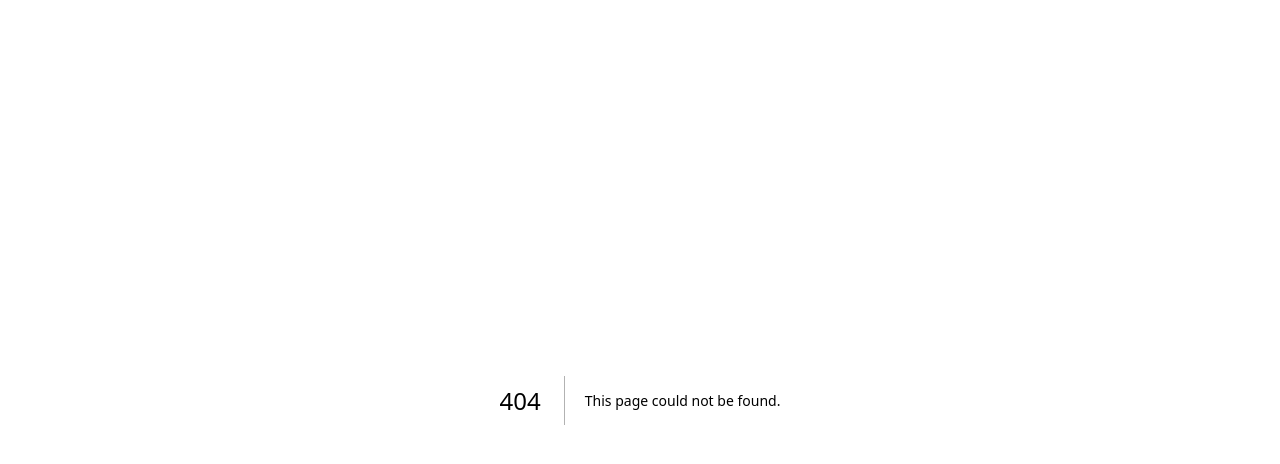
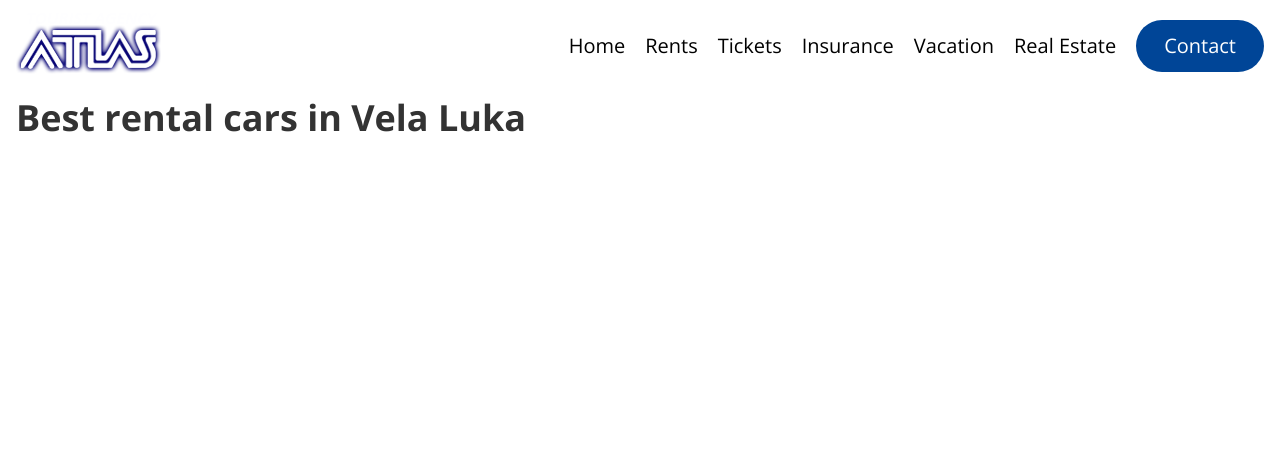
Before and after one commit to grom48/velaluka, a Next.js app: page /rental-car in a window 1280 px wide. Before the commit this address had no page. Shown: the top 464 px of the page. Built offline with nearby package versions, Linux system fonts and the light colour scheme.

Commit message:
Dodan rent routing

```diff
--- /dev/null
+++ b/src/components/rents/Navbar.tsx
@@ -0,0 +1,99 @@
+import React, { useState } from "react";
+import Link from "next/link";
+import Image from "next/image";
+import logo from "../../../public/assets/img/logo.svg";
+const Navbar = () => {
+  const [isOpen, setIsOpen] = useState(false);
+
+  const toggleMenu = () => {
+    setIsOpen(!isOpen);
+  };
+  return (
+    <nav className="container mx-auto px-4 flex items-center justify-between">
+      <div className="logo">
+        <Link href="/">
+          <Image src={logo} alt="Atlas Vela Luka Touristic Agency Logo" />
+        </Link>
+      </div>
+      <ul className="links flex items-center gap-5 text-xl">
+        <li>
+          <Link href={"/"}>Home</Link>
+        </li>
+        <div className="dropdown">
+          <button className="dropbtn">Rents</button>
+          <div className="dropdown-content">
+            <Link href={"/renta-car"}>Renta Car</Link>
+            <Link href={"/renta-scooter"}>Renta Scooter</Link>
+            <Link href={"/renta-boat"}>Renta Boat</Link>
+            <Link href={"/renta-bicycle"}>Renta Bicycle</Link>
+          </div>
+        </div>
+        <li>
+          <Link href={"/transfer"}>Tickets</Link>
+        </li>
+        <li>
+          <Link href={"/insurance"}>Insurance</Link>
+        </li>
+        <li>
+          <Link href={"/vacation"}>Vacation</Link>
+        </li>
+        <li>
+          <Link href={"/real-estate"}>Real Estate</Link>
+        </li>
+        <li className="bg-oceanBlue py-3 px-7 rounded-full">
+          <Link className="text-white" href={"/contact"}>
+            Contact
+          </Link>
+        </li>
+      </ul>
+      <div className="overlay" style={{ width: isOpen ? "100%" : "0%" }}>
+        <ul>
+          <li>
+            <Link href={"/"}>Home</Link>
+          </li>
+          <li>
+            <Link href="">Rents</Link>
+          </li>
+          <li>
+            <Link href={"/transfer"}>Tickets</Link>
+          </li>
+          <li>
+            <Link href={"/insurance"}>Insurance</Link>
+          </li>
+          <li>
+            <Link href={"/vacation"}>Vacation</Link>
+          </li>
+          <li>
+            <Link href={"/real-estate"}>Real Estate</Link>
+          </li>
+          <li className="bg-oceanBlue py-3 px-7 rounded-full">
+            <Link className="text-white" href={"/contact"}>
+              Contact
+            </Link>
+          </li>
+        </ul>
+      </div>
+      <div className="hamburger" onClick={toggleMenu}>
+        <svg
+          className={
+            isOpen ? "ham hamRotate180 ham5 active" : "ham hamRotate180 ham5"
+          }
+          viewBox="0 0 100 100"
+          width="80"
+        >
+          <path
+            className="line top"
+            d="m 30,33 h 40 c 0,0 8.5,-0.68551 8.5,10.375 0,8.292653 -6.122707,9.002293 -8.5,6.625 l -11.071429,-11.071429"
+          />
+          <path className="line middle" d="m 70,50 h -40" />
+          <path
+            className="line bottom"
+            d="m 30,67 h 40 c 0,0 8.5,0.68551 8.5,-10.375 0,-8.292653 -6.122707,-9.002293 -8.5,-6.625 l -11.071429,11.071429"
+          />
+        </svg>
+      </div>
+    </nav>
+  );
+};
+
+export default Navbar;
--- /dev/null
+++ b/src/components/rents/Rents.tsx
@@ -0,0 +1,13 @@
+import React from "react";
+
+const Rents = () => {
+  return (
+    <>
+      <section className="container mx-auto px-4 flex items-center justify-between">
+        <h1 className="main-title">Best rental cars in Vela Luka</h1>
+      </section>
+    </>
+  );
+};
+
+export default Rents;
--- /dev/null
+++ b/src/pages/api/cars.ts
@@ -0,0 +1,27 @@
+import car from "../../../public/assets/img/car-small.png";
+
+interface Cars {
+  id: number;
+  title: string;
+  spec: string;
+  image: {
+    src: any;
+    alt: string;
+  };
+  stars: number;
+}
+
+const cars: Cars[] = [
+  {
+    id: 1,
+    title: "Chevrolet Lacetti",
+    spec: "Eurosuper 95 AC Car radio Airbag 5 doors",
+    image: {
+      src: car,
+      alt: "Chevrolet Lacetti - rental car in Vela Luka Korčula",
+    },
+    stars: 3,
+  },
+];
+
+export default cars;
--- /dev/null
+++ b/src/pages/rental-car.tsx
@@ -0,0 +1,16 @@
+import Navbar from "@/components/rents/Navbar";
+import Rents from "@/components/rents/Rents";
+import React from "react";
+
+const rentalCar = () => {
+  return (
+    <>
+      <section className="rental">
+        <Navbar />
+        <Rents />
+      </section>
+    </>
+  );
+};
+
+export default rentalCar;
```
